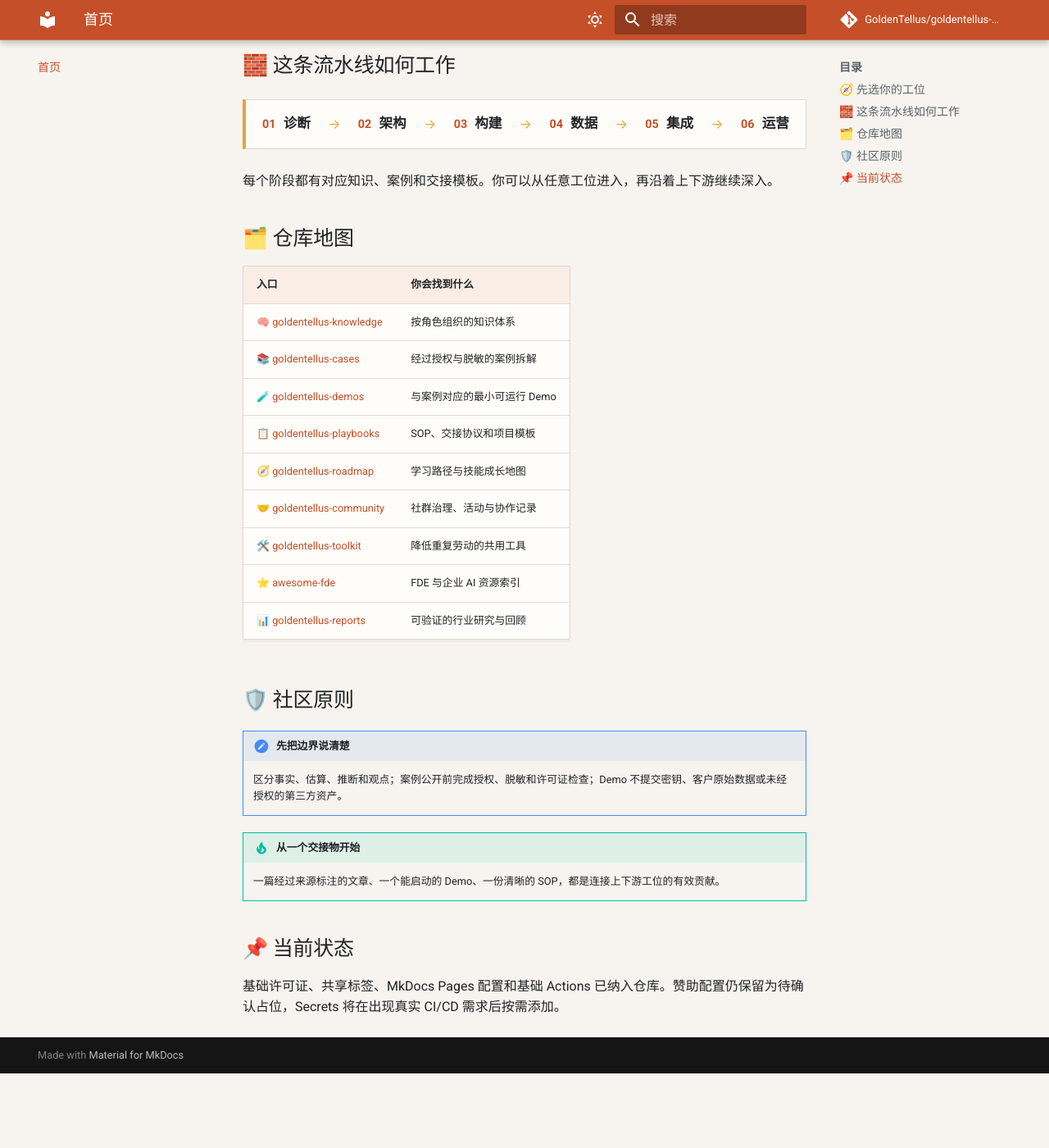
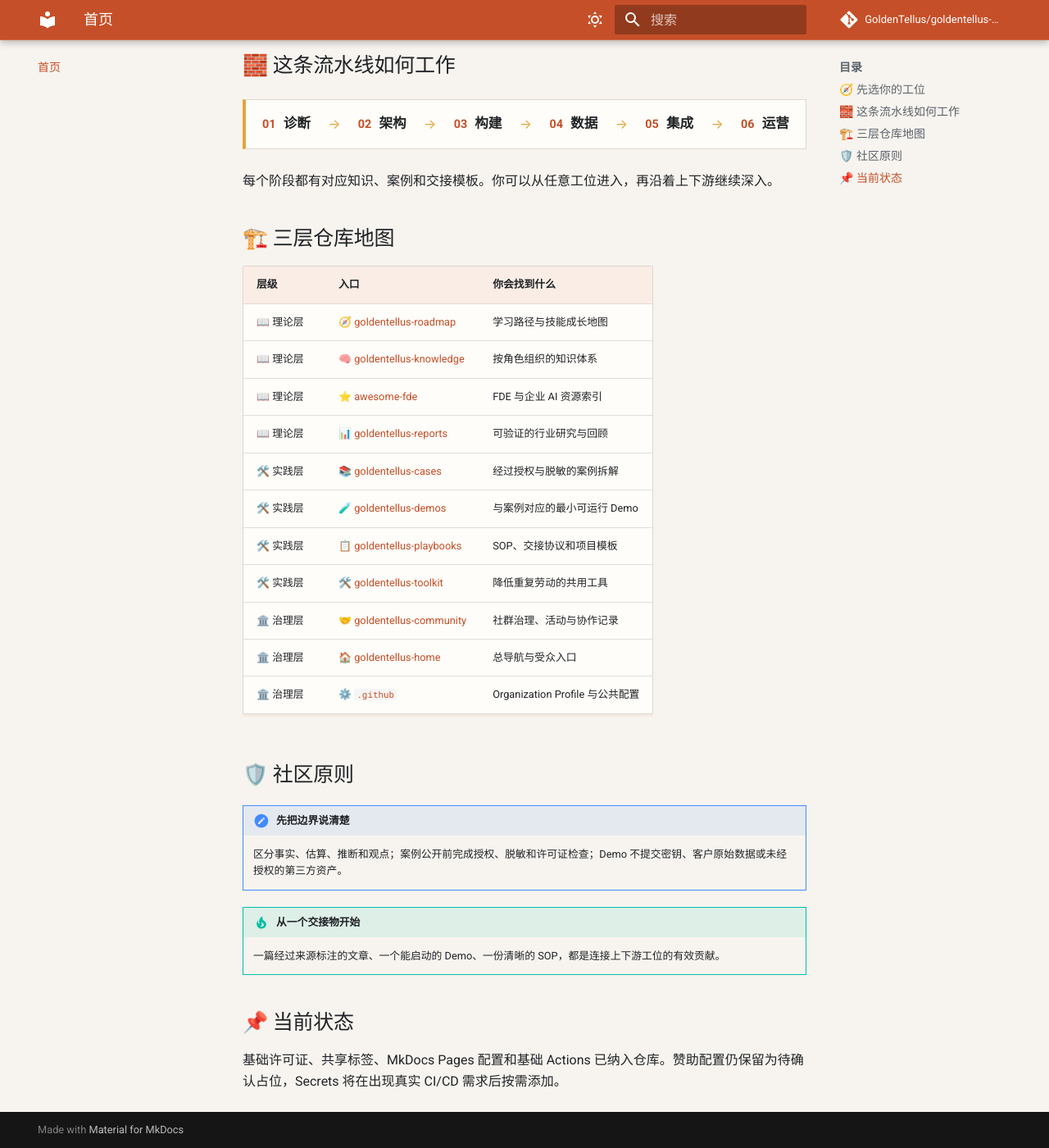
Before and after one commit to GoldenTellus/goldentellus-home, an MkDocs documentation site: the page built from docs/index.md, in a window 1280 px wide and 1400 px high, scrolled down 1134 px. Shown: the whole window at 82% size. Built offline with MkDocs 1.6.1 and Material for MkDocs 9.7.7, drawn with Linux system fonts in a browser that asks for light colours; comment, search, counter and statistics services are not loaded; before the commit the page ends 2443 px from its top, so only the background shows below that.

Commit message:
docs: classify repositories into three layers

```diff
--- a/docs/index.md
+++ b/docs/index.md
@@ -47,19 +47,21 @@
 
 每个阶段都有对应知识、案例和交接模板。你可以从任意工位进入，再沿着上下游继续深入。
 
-## 🗂️ 仓库地图
+## 🏗️ 三层仓库地图
 
-| 入口 | 你会找到什么 |
-|---|---|
-| 🧠 [goldentellus-knowledge](https://github.com/GoldenTellus/goldentellus-knowledge) | 按角色组织的知识体系 |
-| 📚 [goldentellus-cases](https://github.com/GoldenTellus/goldentellus-cases) | 经过授权与脱敏的案例拆解 |
-| 🧪 [goldentellus-demos](https://github.com/GoldenTellus/goldentellus-demos) | 与案例对应的最小可运行 Demo |
-| 📋 [goldentellus-playbooks](https://github.com/GoldenTellus/goldentellus-playbooks) | SOP、交接协议和项目模板 |
-| 🧭 [goldentellus-roadmap](https://github.com/GoldenTellus/goldentellus-roadmap) | 学习路径与技能成长地图 |
-| 🤝 [goldentellus-community](https://github.com/GoldenTellus/goldentellus-community) | 社群治理、活动与协作记录 |
-| 🛠️ [goldentellus-toolkit](https://github.com/GoldenTellus/goldentellus-toolkit) | 降低重复劳动的共用工具 |
-| ⭐ [awesome-fde](https://github.com/GoldenTellus/awesome-fde) | FDE 与企业 AI 资源索引 |
-| 📊 [goldentellus-reports](https://github.com/GoldenTellus/goldentellus-reports) | 可验证的行业研究与回顾 |
+| 层级 | 入口 | 你会找到什么 |
+|---|---|---|
+| 📖 理论层 | 🧭 [goldentellus-roadmap](https://github.com/GoldenTellus/goldentellus-roadmap) | 学习路径与技能成长地图 |
+| 📖 理论层 | 🧠 [goldentellus-knowledge](https://github.com/GoldenTellus/goldentellus-knowledge) | 按角色组织的知识体系 |
+| 📖 理论层 | ⭐ [awesome-fde](https://github.com/GoldenTellus/awesome-fde) | FDE 与企业 AI 资源索引 |
+| 📖 理论层 | 📊 [goldentellus-reports](https://github.com/GoldenTellus/goldentellus-reports) | 可验证的行业研究与回顾 |
+| 🛠️ 实践层 | 📚 [goldentellus-cases](https://github.com/GoldenTellus/goldentellus-cases) | 经过授权与脱敏的案例拆解 |
+| 🛠️ 实践层 | 🧪 [goldentellus-demos](https://github.com/GoldenTellus/goldentellus-demos) | 与案例对应的最小可运行 Demo |
+| 🛠️ 实践层 | 📋 [goldentellus-playbooks](https://github.com/GoldenTellus/goldentellus-playbooks) | SOP、交接协议和项目模板 |
+| 🛠️ 实践层 | 🛠️ [goldentellus-toolkit](https://github.com/GoldenTellus/goldentellus-toolkit) | 降低重复劳动的共用工具 |
+| 🏛️ 治理层 | 🤝 [goldentellus-community](https://github.com/GoldenTellus/goldentellus-community) | 社群治理、活动与协作记录 |
+| 🏛️ 治理层 | 🏠 [goldentellus-home](https://github.com/GoldenTellus/goldentellus-home) | 总导航与受众入口 |
+| 🏛️ 治理层 | ⚙️ [`.github`](https://github.com/GoldenTellus/.github) | Organization Profile 与公共配置 |
 
 ## 🛡️ 社区原则
 
```
Also changed, not shown: README.md (+28 -9 lines), docs/navigation.md (+28 -9 lines).
